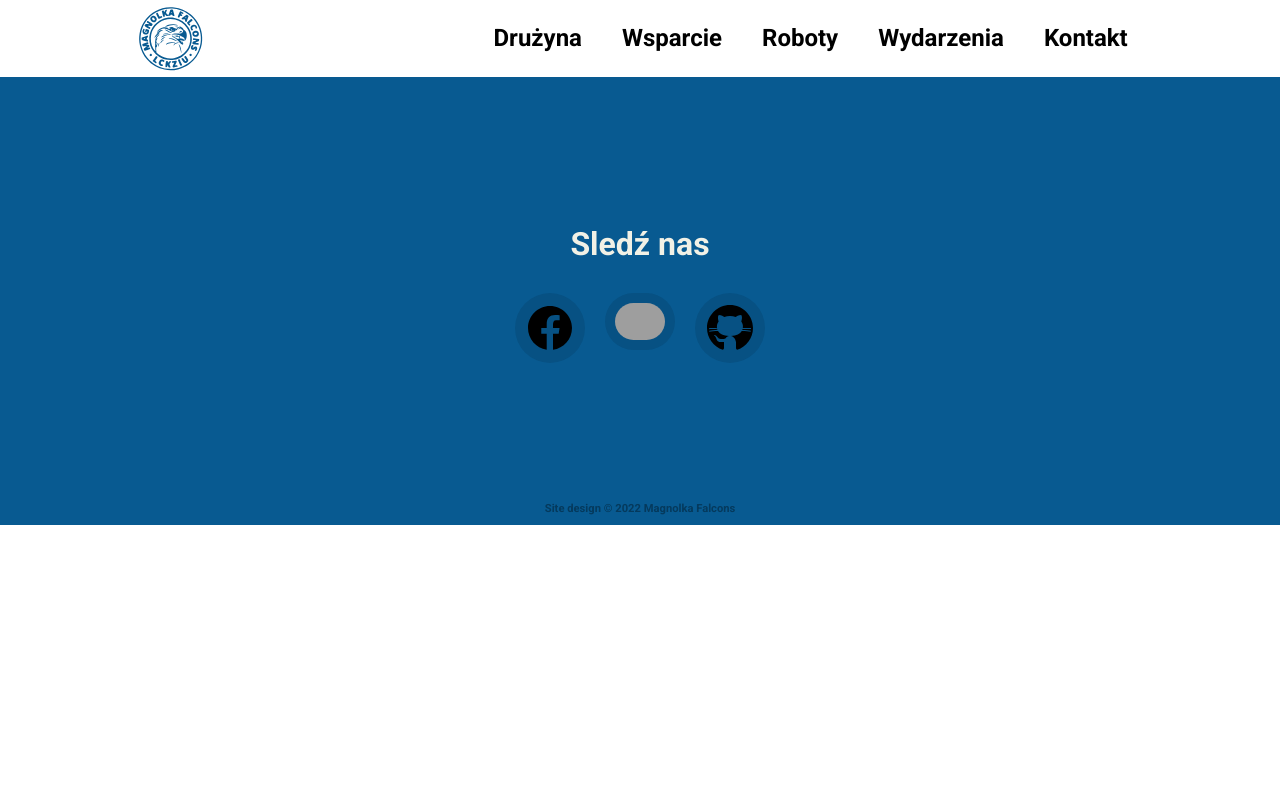
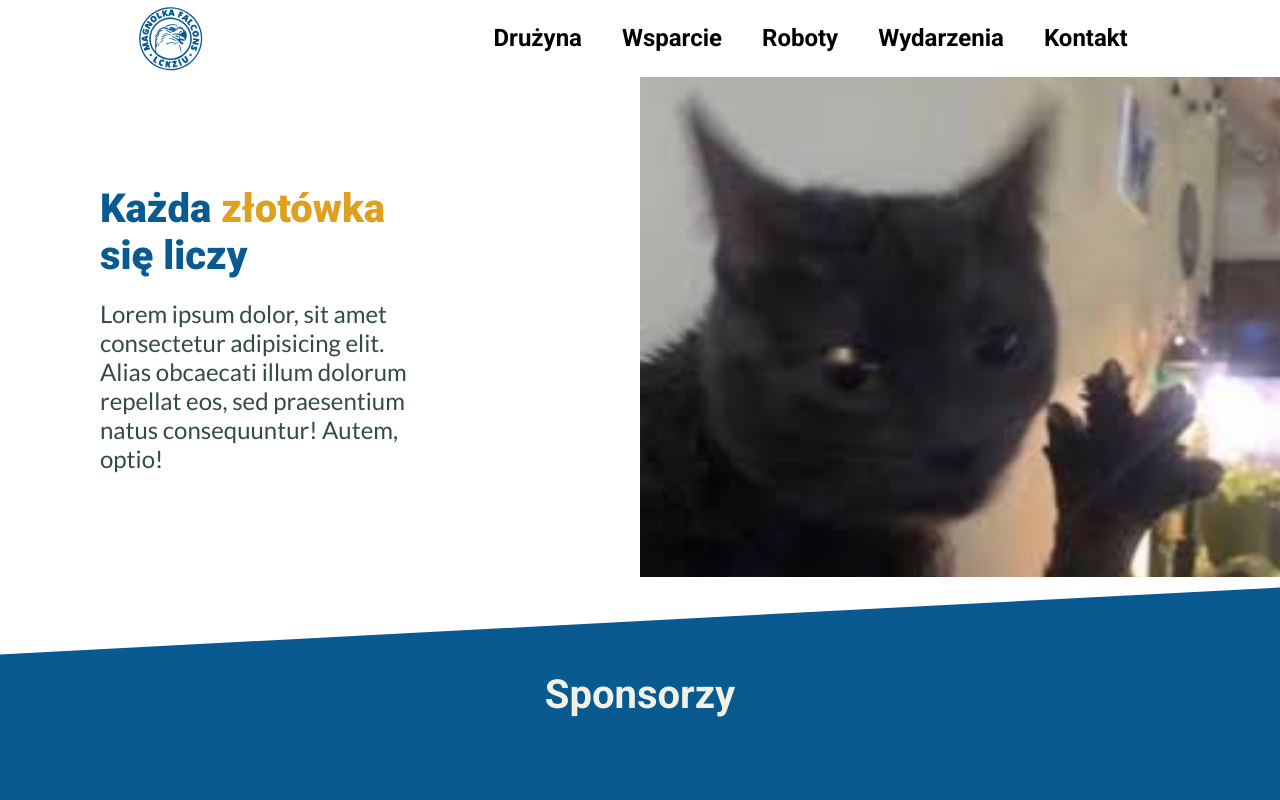
Before and after one commit to MrSoilder23/magnolka_falcons1, a React (Create React App) app: page /wsparcie in a window 1280 px wide. Shown: the top 800 px of the page. Built offline with nearby package versions, Linux system fonts and the light colour scheme; grey boxes are pictures that could not be loaded.

Commit message:
Add SupportUs page

```diff
--- a/src/App.js
+++ b/src/App.js
@@ -5,17 +5,23 @@ import Home from './components/pages/Home';
 import Footer from './components/Footer';
 import Team from './components/pages/Team';
 import News from './components/pages/News';
+import ScrollToTop from './components/ScrollToTop';
+import Contact from './components/pages/Contact';
+import Support from './components/pages/Support';
 
 
 function App() {
   return (
     <div className="App">
       <Router>
+        <ScrollToTop />
         <Navbar />
         <Routes>
           <Route path='/' exact element={<Home />} />
           <Route path='/druzyna' exact element={<Team />} />
           <Route path='/wydarzenia' exact element={<News />} />
+          <Route path='/kontakt' exact element={<Contact />} />
+          <Route path='/wsparcie' exact element={<Support />} />
         </Routes>
         <Footer />
       </Router>
--- /dev/null
+++ b/src/components/ScrollToTop.js
@@ -0,0 +1,12 @@
+import { useEffect } from "react";
+import { useLocation } from "react-router-dom";
+
+export default function ScrollToTop() {
+  const { pathname } = useLocation();
+
+  useEffect(() => {
+    window.scrollTo(0, 0);
+  }, [pathname]);
+
+  return null;
+}
--- /dev/null
+++ b/src/components/pages/Contact.js
@@ -0,0 +1,9 @@
+import React from 'react'
+
+function Contact() {
+  return (
+    <div>Contact</div>
+  )
+}
+
+export default Contact
--- /dev/null
+++ b/src/components/pages/Support.js
@@ -0,0 +1,14 @@
+import React from 'react'
+import DonateUs from '../support_components/DonateUs'
+import Supporters from '../support_components/Supporters'
+
+function Support() {
+  return (
+    <div>
+        <DonateUs />
+        <Supporters />
+    </div>
+  )
+}
+
+export default Support
--- /dev/null
+++ b/src/components/styles/DonateUs.css
@@ -0,0 +1,57 @@
+.donateUs {
+    display: flex;
+    flex-direction: row;
+    justify-content: center;
+    align-items: center;
+
+}
+
+.donateLSide {
+    display: flex;
+    flex-direction: column;
+    justify-content: flex-start;
+
+    width: 50%;
+}
+
+.donateText {
+    display: flex;
+    flex-direction: column;
+
+    padding-left: 100px;
+    padding-right: 200px;
+}
+
+.donateText h1 {
+    font-size: 2.5rem;
+    font-weight: 800;
+    color: #085A91;
+
+    padding-bottom: 20px;
+}
+
+.donateText span {
+    color: #dea01e;
+    font-family: 'Roboto', sans-serif;
+    font-weight: 900;
+}
+
+.donateText h2 {
+    font-size: 1.5rem;
+    font-family: 'Lato', sans-serif;
+    font-weight: 500;
+
+    color: #334B48;
+}
+
+.donateRSide {
+    width: 50%;
+    padding-bottom: 0;
+
+}
+
+.donateRSide img {
+    width: 100%;
+    height: 500px;
+    object-fit: cover;
+}
--- a/src/components/styles/News.css
+++ b/src/components/styles/News.css
@@ -27,11 +27,12 @@
     justify-content: flex-start;
     align-items: center;
 
-    /*background-image: url(../../images/dabloonCat.jpg);*/
+    /*background-image: url(../../images/headerBG.svg);*/
     background-color: #085a91;
-    background-size: cover;
+    background-size: 100% auto;
     background-repeat: no-repeat;
     background-position: center;
+
 
     width: 100%;
     height: 14rem;
--- /dev/null
+++ b/src/components/styles/Supporters.css
@@ -0,0 +1,25 @@
+.supporters {
+    background-color: #fff;
+    padding-top: 40px;
+}
+
+.supportersBG {
+    background-color: #085A91;
+    transform: skewY(-3deg);
+    padding: 50px;
+    height: 20rem;
+}
+
+.supportersComp {
+    transform: skewY(3deg);
+
+    display: flex;
+    flex-direction: column;
+    justify-content: center;
+    align-items: center;
+}
+
+.supportersComp h1 {
+    font-size: 2.5rem;
+    color: #F1F1E6;
+}
--- /dev/null
+++ b/src/components/support_components/DonateUs.js
@@ -0,0 +1,23 @@
+import React from 'react'
+import '../styles/DonateUs.css'
+import kitku from '../../images/dabloonCat.jpg'
+
+function DonateUs() {
+  return (
+    <div className='donateUs'>
+        <div className="donateLSide">
+            <div className="donateText">
+                <h1>Każda <span>złotówka</span> się liczy</h1>
+                <h2>
+                    Lorem ipsum dolor, sit amet consectetur adipisicing elit. Alias obcaecati illum dolorum repellat eos, sed praesentium natus consequuntur! Autem, optio!
+                </h2>
+            </div>
+        </div>
+        <div className="donateRSide">
+            <img src={kitku} alt="obrazek" />
+        </div>
+    </div>
+  )
+}
+
+export default DonateUs
--- /dev/null
+++ b/src/components/support_components/Supporters.js
@@ -0,0 +1,16 @@
+import React from 'react'
+import '../styles/Supporters.css'
+
+function Supporters() {
+  return (
+    <div className='supporters'>
+        <div className="supportersBG">
+            <div className="supportersComp">
+                <h1>Sponsorzy</h1>
+            </div>
+        </div>
+    </div>
+  )
+}
+
+export default Supporters
```
Also changed, not shown: src/images/headerBG.svg (added).
